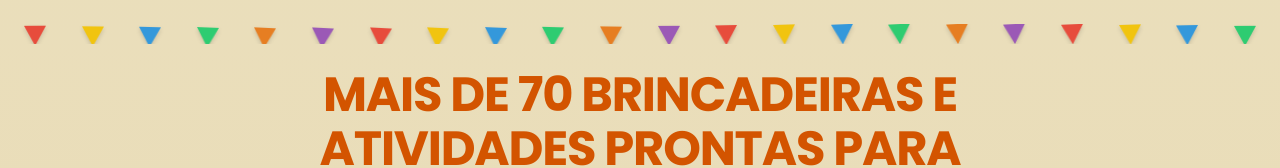
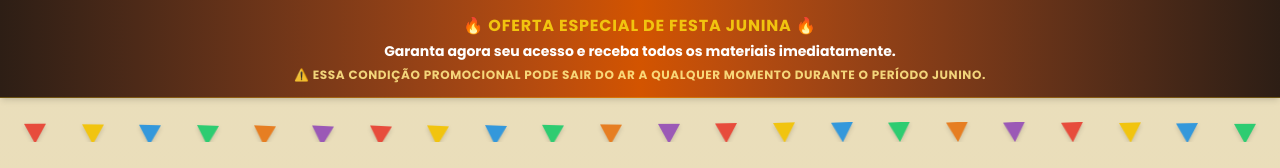
Before and after one commit to ruansolange13-lang/kit-festa-junina, a React (Vite) app: page / in a window 1280 px wide. Shown: the top 168 px of the page. Built offline with nearby package versions, Linux system fonts and the light colour scheme.

Commit message:
add top banner and update CTA helper text

```diff
--- a/src/App.tsx
+++ b/src/App.tsx
@@ -119,6 +119,21 @@ export default function App() {
 
   return (
     <div className="relative min-h-screen overflow-hidden bg-[#e5d7af] text-[#2d1e15] font-sans antialiased selection:bg-[#f1c40f]/50 flex flex-col">
+
+      {/* Top Special Offer Banner */}
+      <div className="w-full bg-gradient-to-r from-[#2d1e15] via-[#d35400] to-[#2d1e15] text-white py-3.5 px-4 text-center border-b border-[#f1c40f]/30 z-50 relative shadow-md select-none">
+        <div className="max-w-4xl mx-auto flex flex-col gap-1">
+          <p className="font-extrabold text-sm sm:text-base text-[#f1c40f] tracking-wider uppercase flex items-center justify-center gap-1.5">
+            🔥 OFERTA ESPECIAL DE FESTA JUNINA 🔥
+          </p>
+          <p className="font-black text-xs sm:text-sm text-white leading-snug">
+            Garanta agora seu acesso e receba todos os materiais imediatamente.
+          </p>
+          <p className="text-[10px] sm:text-xs text-amber-200/90 font-bold uppercase tracking-wider mt-0.5">
+            ⚠️ Essa condição promocional pode sair do ar a qualquer momento durante o período junino.
+          </p>
+        </div>
+      </div>
 
       <main id="main-content" className="flex-grow">
 
--- a/src/components/PlanCard.tsx
+++ b/src/components/PlanCard.tsx
@@ -85,7 +85,7 @@ export default function PlanCard({ plan, onBasicClick }: PlanCardProps) {
       </a>
 
       <p className="mt-3 text-xs text-[#5d4037] font-semibold">
-        ⚡ Acesso imediato no e-mail • 🛡️ Compra segura
+        ⚡ Acesso imediato após a confirmação do pagamento.
       </p>
 
       {/* Features Divider */}
```
